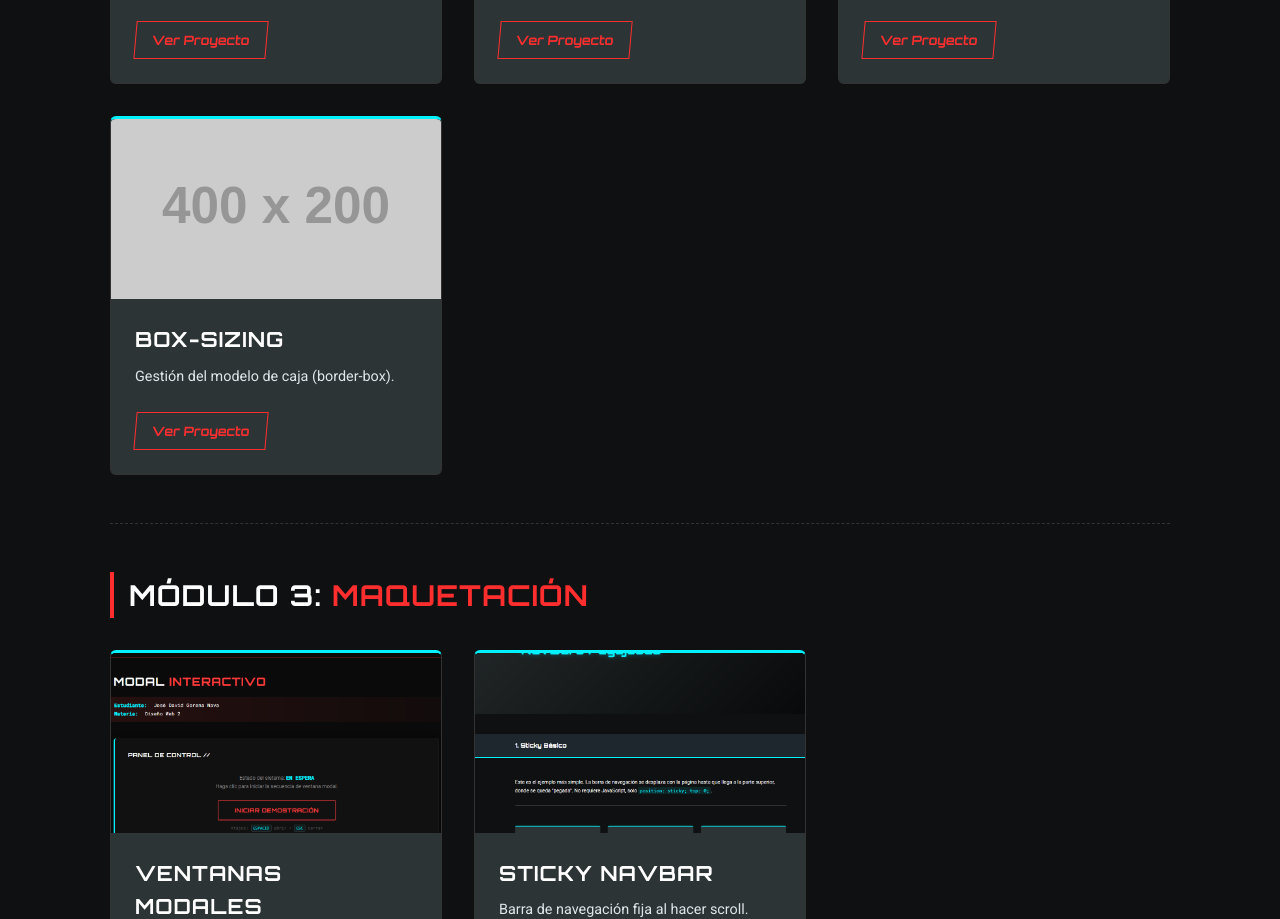
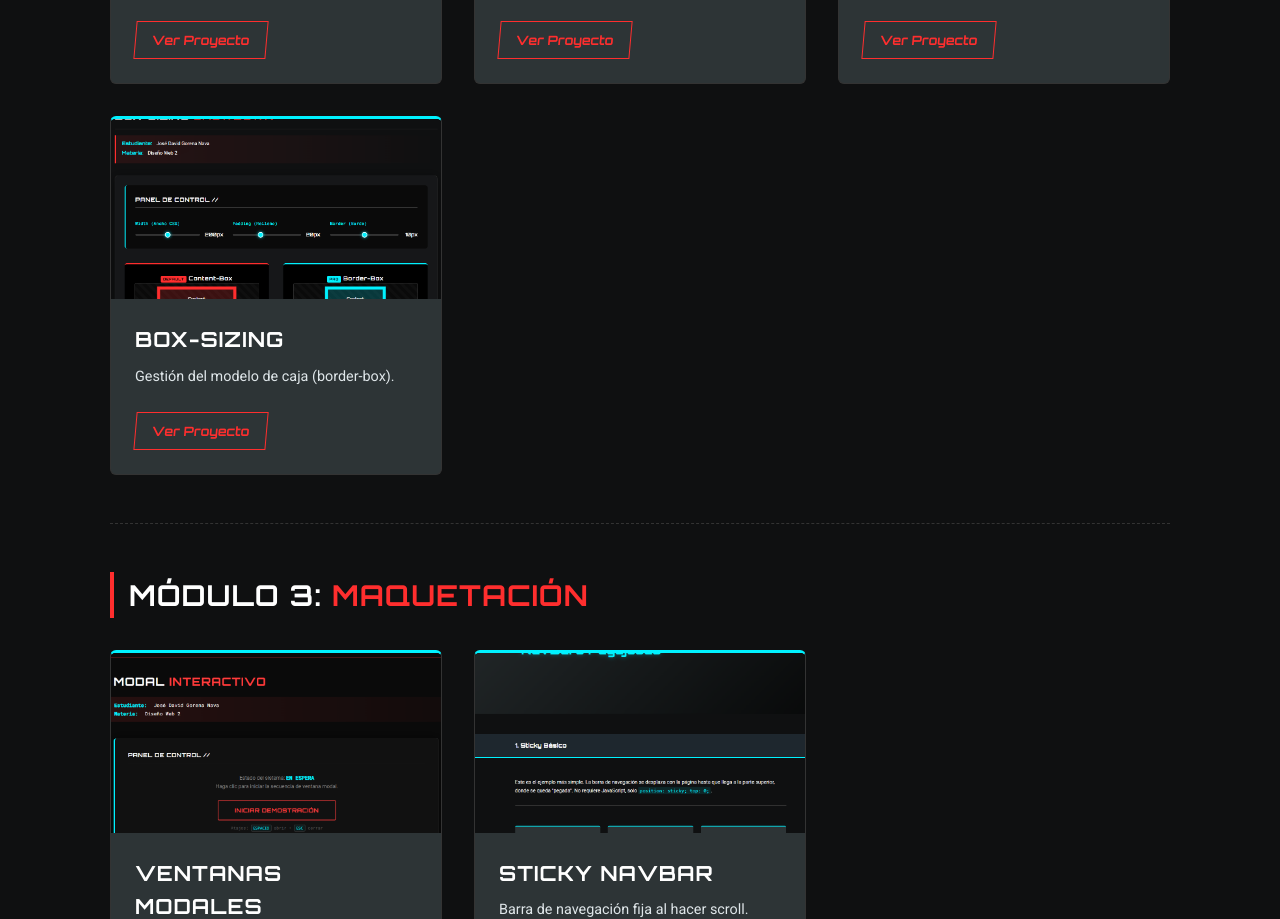
Before and after one commit to Davoshelter/DesignWeb2Practicos, a plain HTML site: page index.html in a window 1280 px wide. Shown: the part 1304-2223 px from the top of the page. Drawn offline with Linux system fonts and the light colour scheme; placeholder pictures from the web are drawn by us.

Commit message:
Update index.html

```diff
--- a/index.html
+++ b/index.html
@@ -134,7 +134,7 @@
 
                     <a href="./MODULO2/BOX-SIZING/index.html" class="cyber-card">
                         <div class="card-image">
-                            <img src="./MODULO2/BOX-SIZING/BoxSizing.png" alt="Box Sizing" onerror="this.src='https://via.placeholder.com/400x200/0f1011/ff2e2e?text=Box+Sizing'">
+                            <img src="./MODULO2/BOX-SIZING/Box.png" alt="Box Sizing" onerror="this.src='https://via.placeholder.com/400x200/0f1011/ff2e2e?text=Box+Sizing'">
                             <div class="card-overlay"><i class="fas fa-box-open"></i></div>
                         </div>
                         <div class="card-content">
```
